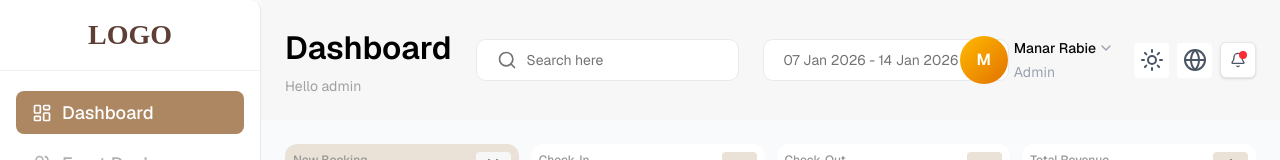
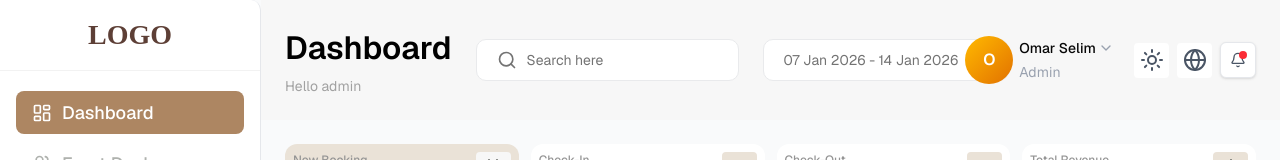
Before and after one commit to Ommarselim/Tamak-Hotels, a Next.js app: page /en/dashboard in a window 1280 px wide. Shown: the top 160 px of the page. Built offline with nearby package versions, Linux system fonts and the light colour scheme.

Commit message:
Fix bugs

```diff
--- a/components/booking/guest-accordion.tsx
+++ b/components/booking/guest-accordion.tsx
@@ -56,7 +56,7 @@ export function GuestAccordion({
               type="text"
               value={guestData.fullName || ''}
               onChange={(e) => onUpdate({ fullName: e.target.value })}
-              placeholder="منار ربيع"
+              placeholder="عمر محمد"
               className="w-full h-[59px] px-4 border border-input rounded-lg bg-background text-[27px]"
             />
           </div>
--- a/components/dashboard-header.tsx
+++ b/components/dashboard-header.tsx
@@ -21,7 +21,7 @@ export function DashboardHeader({
   className,
   title,
   subtitle,
-  userName = 'Manar Rabie',
+  userName = 'Omar Selim',
   userRole = 'Admin',
   userAvatar,
   onMenuClick,
--- a/components/dashboard/booking-list-table.tsx
+++ b/components/dashboard/booking-list-table.tsx
@@ -23,7 +23,7 @@ import { Badge } from '@/components/ui/badge';
 const bookings = [
   {
     id: 'LH4546',
-    guest: 'Manar Rabie',
+    guest: 'Omar Selim',
     roomType: 'Suite',
     room: 'Room 101',
     duration: '3 nights',
@@ -73,7 +73,7 @@ const bookings = [
   },
   {
     id: 'LH4546',
-    guest: 'Manar Rabie',
+    guest: 'Omar Selim',
     roomType: 'Suite',
     room: 'Room 101',
     duration: '3 nights',
--- a/components/dashboard/recent-activities-card.tsx
+++ b/components/dashboard/recent-activities-card.tsx
@@ -18,7 +18,7 @@ const activities = [
     icon: LogOut,
     title: 'Guest Check-Out',
     description:
-      'Manar Rabie completed check-out process and updated room availability for Room 305.',
+      'Omar Selim completed check-out process and updated room availability for Room 305.',
   },
   {
     id: 3,
@@ -26,7 +26,7 @@ const activities = [
     icon: LogOut,
     title: 'Guest Check-Out',
     description:
-      'Manar Rabie completed check-out process and updated room availability for Room 305.',
+      'Omar Selim completed check-out process and updated room availability for Room 305.',
   },
 ];
 
--- a/components/recent-activities-card.tsx
+++ b/components/recent-activities-card.tsx
@@ -32,7 +32,7 @@ const activities: Activity[] = [
     time: '11:45AM',
     title: 'Guest Check-Out',
     description:
-      'Manar Rabie completed check-out process and updated room availability for Room 305.',
+      'Omar Selim completed check-out process and updated room availability for Room 305.',
     icon: 'checkout',
     iconBg: colors.primary[100],
   },
@@ -41,7 +41,7 @@ const activities: Activity[] = [
     time: '11:45AM',
     title: 'Guest Check-Out',
     description:
-      'Manar Rabie completed check-out process and updated room availability for Room 305.',
+      'Omar Selim completed check-out process and updated room availability for Room 305.',
     icon: 'checkout',
     iconBg: colors.primary[100],
   },
```
Also changed, not shown: 1 other file (tests, documents, lock files or other folders).
